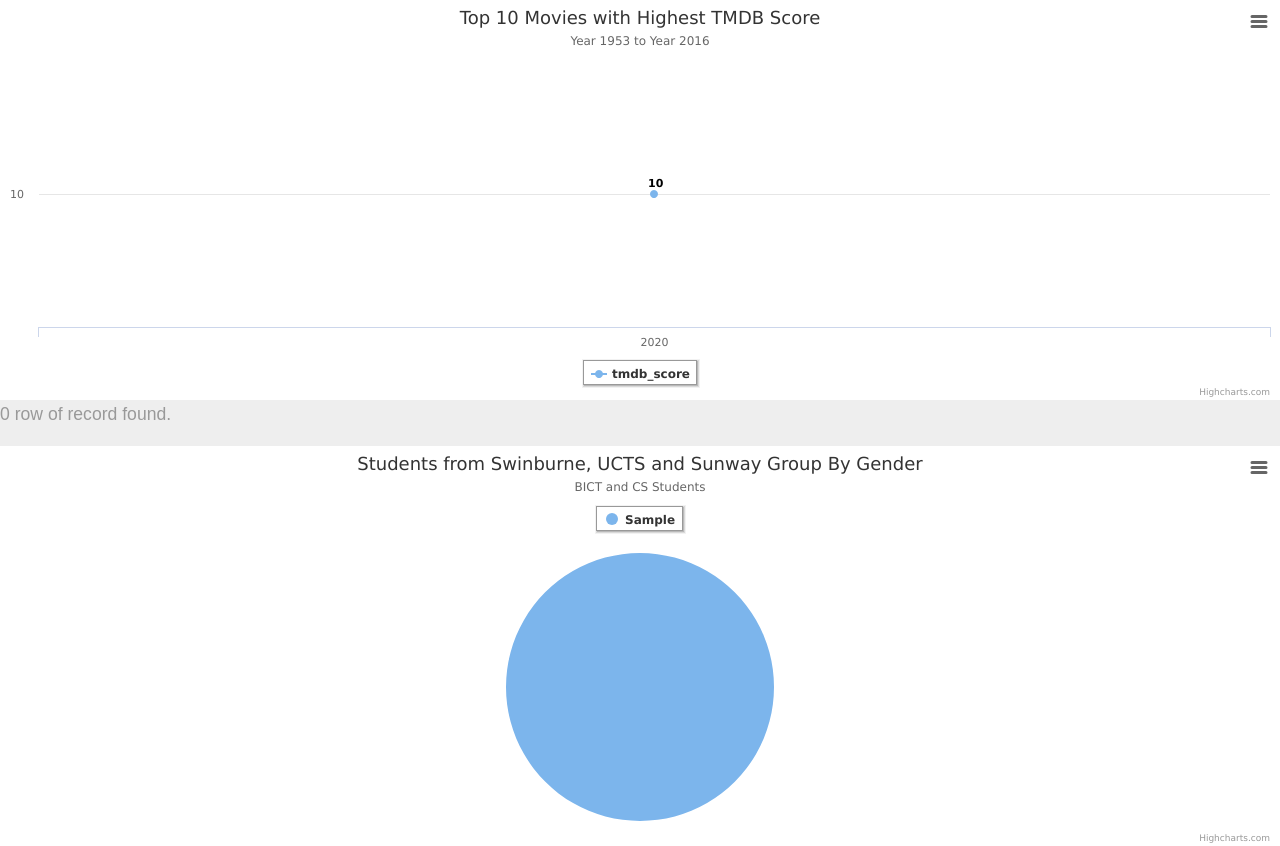
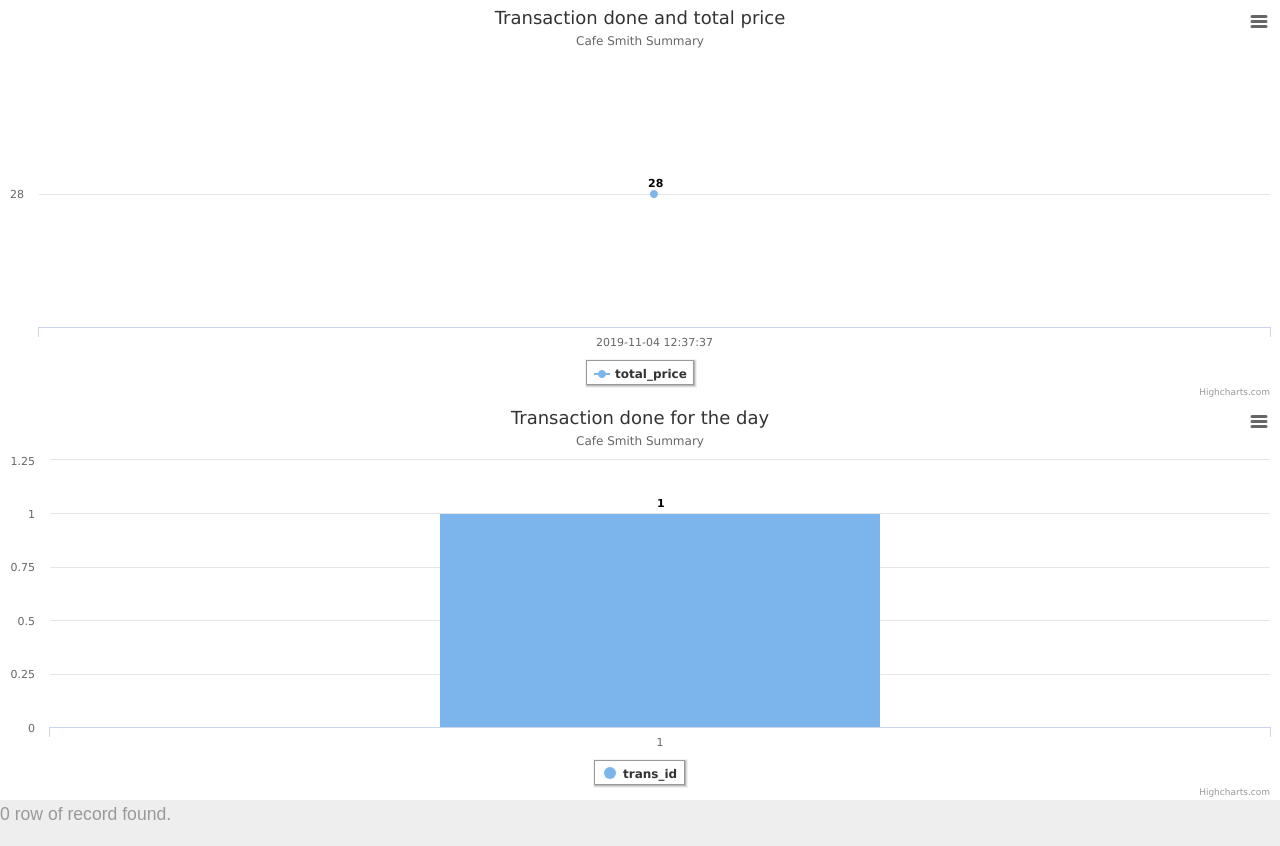
Before and after one commit to TeradonGenesis/FoodSmith-Cafe-POS-System, a PHP site: page /cms/dashboard.php in a window 1280 px wide. Shown: the top 846 px of the page. Run offline with PHP 8.4, Linux system fonts and the light colour scheme; data comes from the database, SQL or seed files in the repository; tables that the repository leaves empty or names only in its code hold one stand-in row (values such as "Sample post"); data that the repository does not hold is empty; some libraries are stand-ins or nearby versions.

Commit message:
Aldalton managed to show the daily transaction data in column chart

```diff
--- a/cms/dashboard.php
+++ b/cms/dashboard.php
@@ -14,7 +14,9 @@
     </div>
     <div>
         <!--Support multiple charts-->
-        <pigeon-chart query="SELECT relyear, tmdb_score FROM movie ORDER BY relyear LIMIT 20" title="Top 10 Movies with Highest TMDB Score" subtitle="Year 1953 to Year 2016" type="spline" axisy-title="TMDB Score" show-legend="bottom" show-data-label="true" zoom-type="xy">Placeholder for generic chart</pigeon-chart>
+        <pigeon-chart query="SELECT created_on, total_price FROM transaction_listing ORDER BY trans_id LIMIT 20" title="Transaction done and total price" subtitle="Cafe Smith Summary" type="spline" axisy-title="TMDB Score" show-legend="bottom" show-data-label="true" zoom-type="xy">Placeholder for generic chart</pigeon-chart>
+
+        <pigeon-chart query="SELECT COUNT(created_on), trans_id FROM transaction_listing ORDER BY trans_id LIMIT 20" title="Transaction done for the day" subtitle="Cafe Smith Summary" type="column" axisy-title="TMDB Score" show-legend="bottom" show-data-label="true" zoom-type="xy">Placeholder for generic chart</pigeon-chart>
 
         <pigeon-chart query="SELECT relyear, RATINGCODE, min(runtime), avg(runtime), max(runtime)
 							 FROM movie
--- a/cms/home.php
+++ b/cms/home.php
@@ -17,6 +17,7 @@
         <div id="content">
 
             <?php include 'nav.php'?>
+            <?php include 'dashboard.php'?>
 
 
         </div>
--- a/cms/pigeon-core/configdb.php
+++ b/cms/pigeon-core/configdb.php
@@ -2,5 +2,5 @@
 	define("HOSTNAME", "localhost");
 	define("USERNAME", "root");
 	define("PASSWORD", "");
-	define("DATABASE", "imdb");
+	define("DATABASE", "poscafe");
 ?>
```
